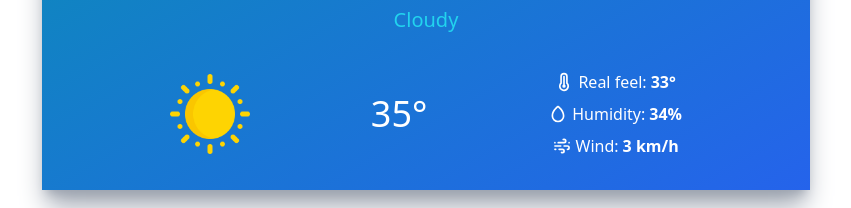
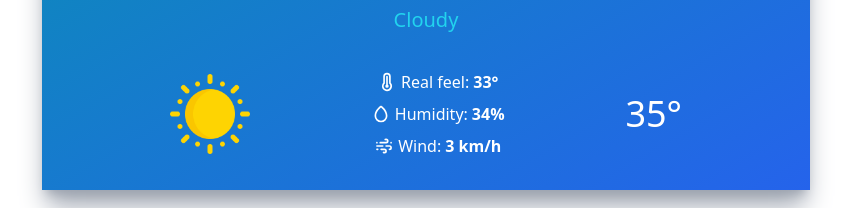
Before and after one commit to CholakovAudits/Weathify, a React (Create React App) app: page / in a window 1280 px wide. Shown: the part 274-482 px from the top of the page, without its empty margins (214-1065 px from the left). Built offline with nearby package versions, Linux system fonts and the light colour scheme; no server answers.

Commit message:
Restructured WeatherInformation.js creating a reusable component of WeatherDetails

```diff
--- /dev/null
+++ b/src/components/Information/WeatherDetails.js
@@ -0,0 +1,11 @@
+const WeatherDetails = ({ icon: Icon, label, value }) => {
+    return (
+        <div className="flex font-light text-sm items-center justify-center">
+            <Icon size={20} className="mr-1" />
+            <p className="text-base">{label}:</p>
+            <span className="text-base font-semibold ml-1">{value}</span>
+        </div>
+    )
+}
+
+export default WeatherDetails
--- a/src/components/Information/WeatherInformation.js
+++ b/src/components/Information/WeatherInformation.js
@@ -1,7 +1,9 @@
 import Sun from './img/sun.png';
-import { UilTemperature, UilWind, UilTear } from '@iconscout/react-unicons'
+import { UilTemperature, UilWind, UilTear } from '@iconscout/react-unicons';
+import WeatherDetails from './WeatherDetails';
 
 const WeatherInformation = () => {
+
     return (
         <div>
             <div className="flex items-center justify-center py-6 text-xl text-cyan-400">
@@ -13,25 +15,14 @@ const WeatherInformation = () => {
                     alt="sun"
                     className="w-20"
                 />
+                <div className="flex flex-col space-y-2">
+                    <WeatherDetails icon={UilTemperature} label="Real feel" value="33°" />
+                    <WeatherDetails icon={UilTear} label="Humidity" value="34%" />
+                    <WeatherDetails icon={UilWind} label="Wind" value="3 km/h" />
+                </div>
                 <p className="text-4xl">35°</p>
-                <div className="flex flex-col space-y-2">
-                    <div className="flex font-light text-sm items-center justify-center">
-                        <UilTemperature size={20} className="mr-1" />
-                        <p className="text-base">Real feel:</p>
-                        <span className="text-base font-semibold ml-1">33°</span>
-                    </div>
-                    <div className="flex font-light text-sm items-center justify-center">
-                        <UilTear size={20} className="mr-1" />
-                        <p className="text-base">Humidity:</p>
-                        <span className="text-base font-semibold ml-1">34%</span>
-                    </div>
-                    <div className="flex font-light text-sm items-center justify-center">
-                        <UilWind size={20} className="mr-1" />
-                        <p className="text-base">Wind:</p>
-                        <span className="text-base font-semibold ml-1">3 km/h</span>
-                    </div>
-                </div>
             </div>
+            <div></div>
         </div>
     )
 }
```
